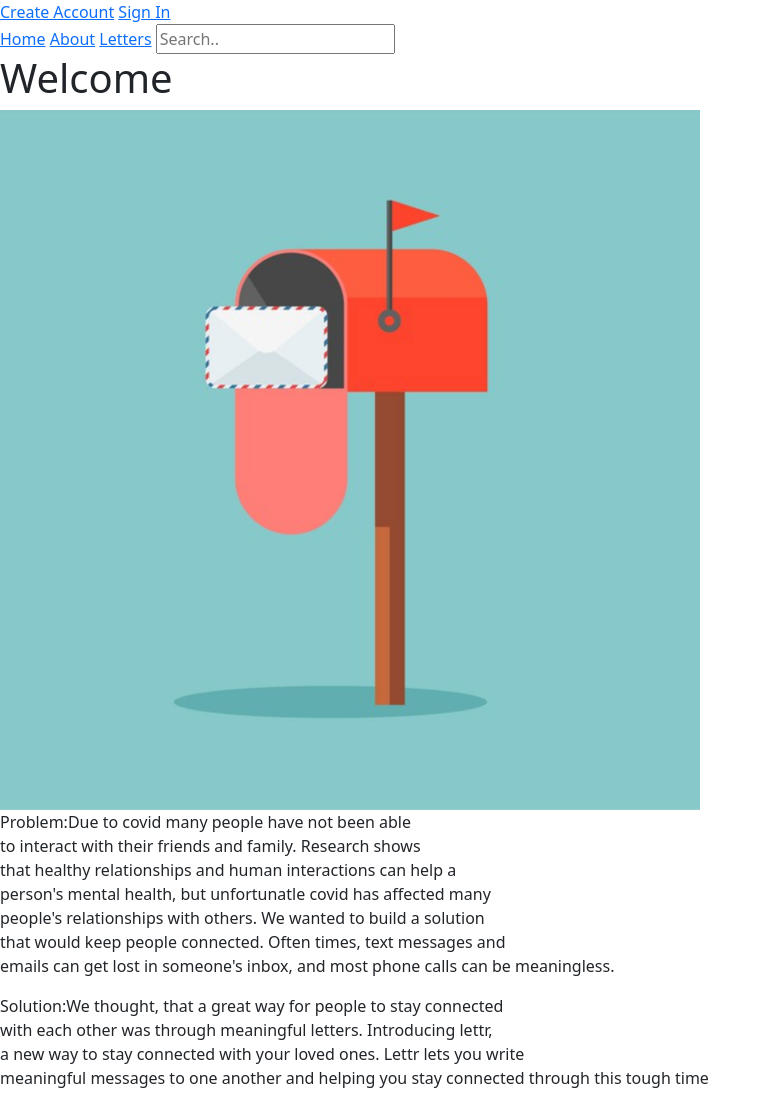
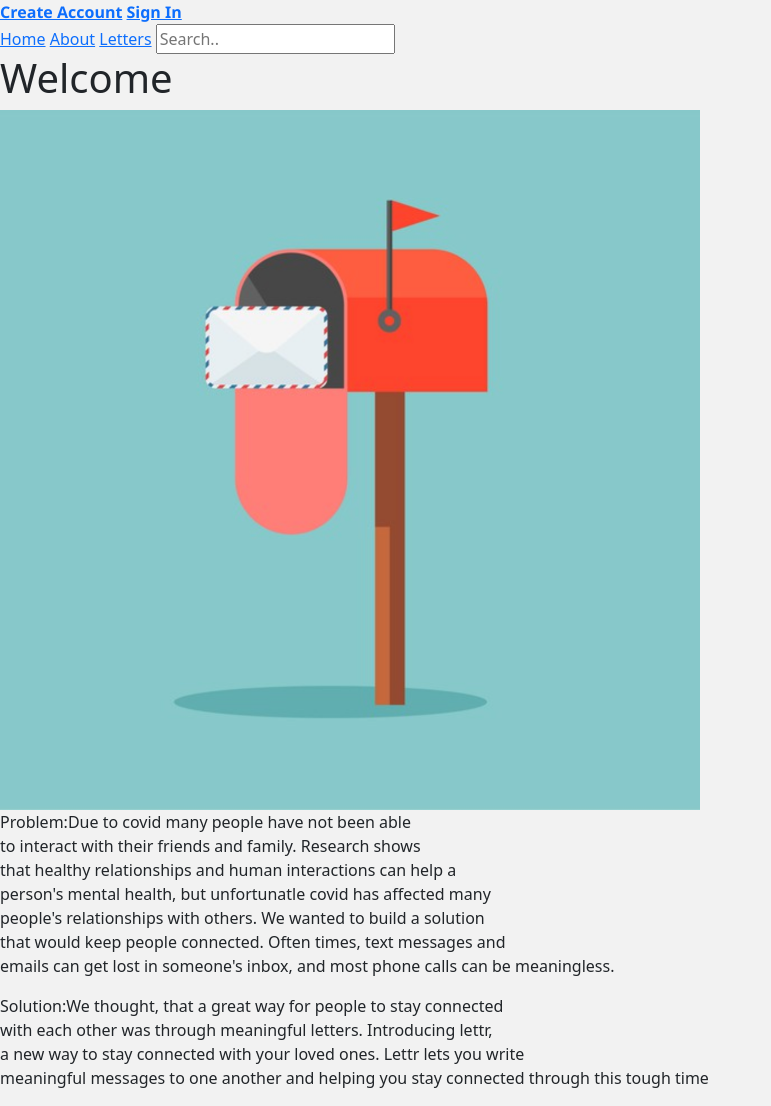
Before and after one commit to dgozos/HoyaHacks2021, a Flask app: page / in a window 1280 px wide. Shown: the whole page, without its empty margins (0-771 px from the left). Run offline with Flask 2, Linux system fonts and the light colour scheme; some libraries are stand-ins or nearby versions.

Commit message:
index.css

```diff
--- a/static/stylesheets/index.css
+++ b/static/stylesheets/index.css
@@ -1,3 +1,13 @@
+@font-face{
+  font-family: NotoSans;
+  src: url(../NotoSans.ttf);
+}
+
 .text-right{
 text-align: right;
+font-family: NotoSans;
 }
+
+title{
+
+}
--- a/templates/index.html
+++ b/templates/index.html
@@ -6,7 +6,8 @@
     <link href="https://cdn.jsdelivr.net/npm/bootstrap@5.0.0-beta1/dist/css/bootstrap.min.css" rel="stylesheet" integrity="sha384-giJF6kkoqNQ00vy+HMDP7azOuL0xtbfIcaT9wjKHr8RbDVddVHyTfAAsrekwKmP1" crossorigin="anonymous">
     <title>Come Up With Title Later</title>
   </head>
-  <body>
+
+  <body style="background-color: #f2f2f2;">
     <a class="text-right">Create Account</a>
     <a class="text-right">Sign In</a>
 
```
